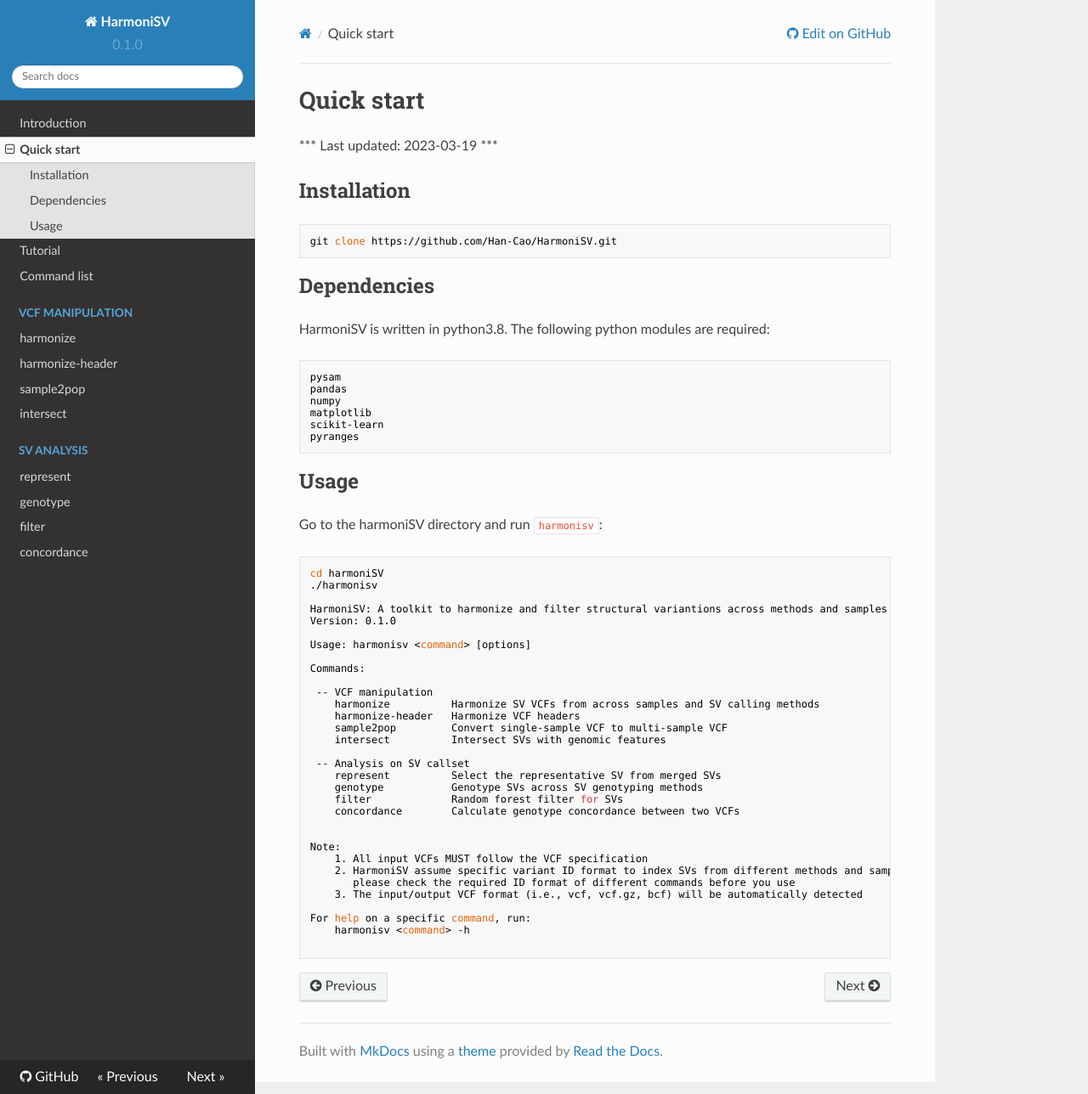
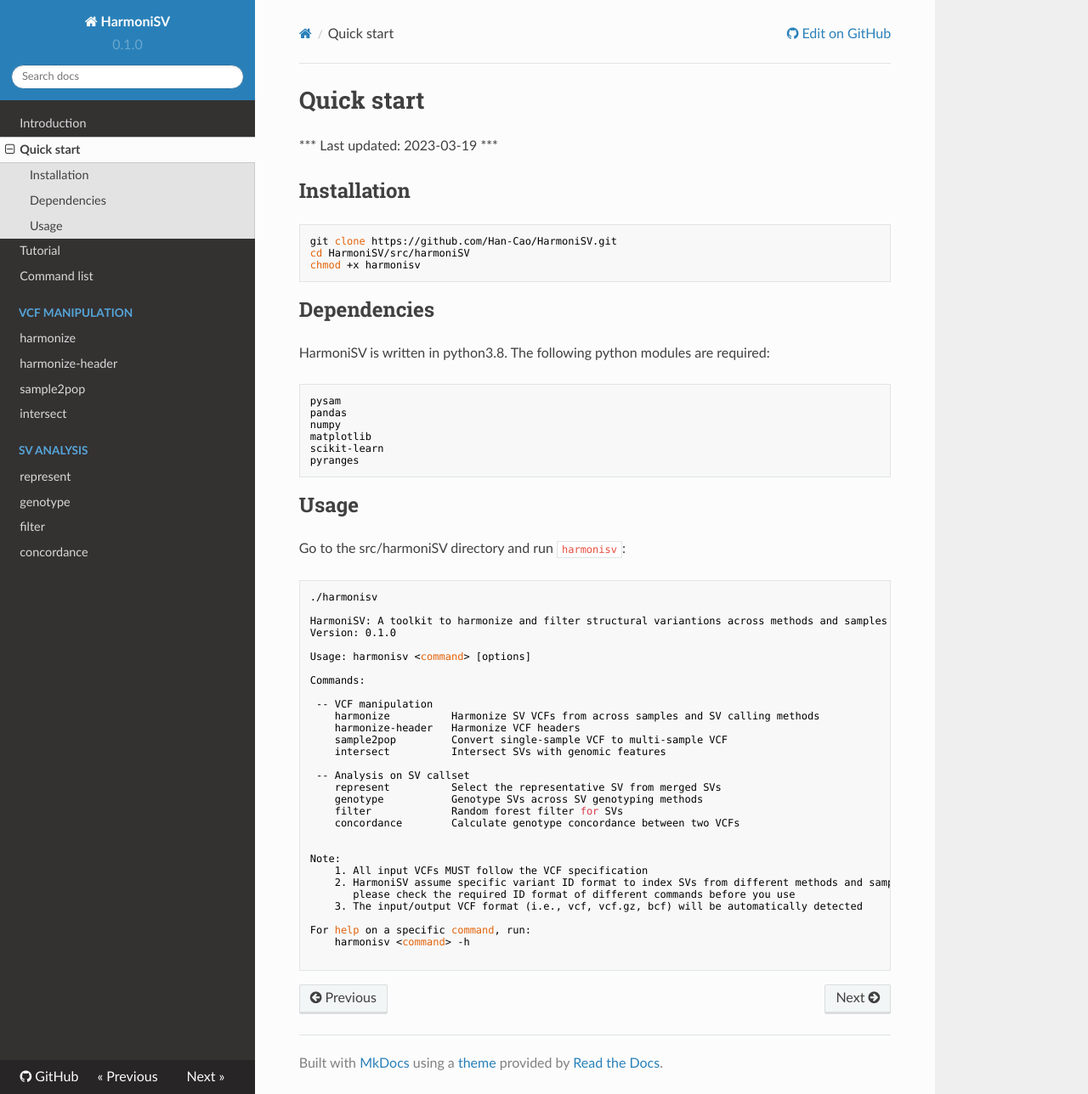
Before and after one commit to Han-Cao/HarmoniSV, an MkDocs documentation site: the page built from docs/quick_start.md, in a window 1280 px wide and 1288 px high. Shown: the whole window at 85% size. Built offline with MkDocs 1.6.1, drawn with Linux system fonts in a browser that asks for light colours; nearby versions of some CDN libraries.

Commit message:
[UPD]: update path in doc

````diff
--- a/docs/quick_start.md
+++ b/docs/quick_start.md
@@ -5,6 +5,8 @@
 ## Installation
 ``` bash
 git clone https://github.com/Han-Cao/HarmoniSV.git
+cd HarmoniSV/src/harmoniSV
+chmod +x harmonisv
 ```
 ## Dependencies
 HarmoniSV is written in python3.8. The following python modules are required:
@@ -18,9 +20,8 @@ pyranges
 ```
 
 ## Usage
-Go to the harmoniSV directory and run `harmonisv`:
+Go to the src/harmoniSV directory and run `harmonisv`:
 ``` bash
-cd harmoniSV
 ./harmonisv
 
 HarmoniSV: A toolkit to harmonize and filter structural variantions across methods and samples
````
